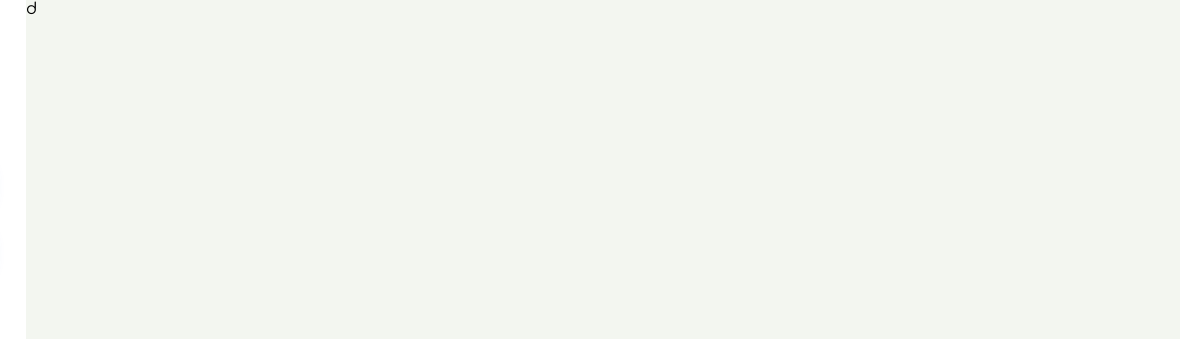
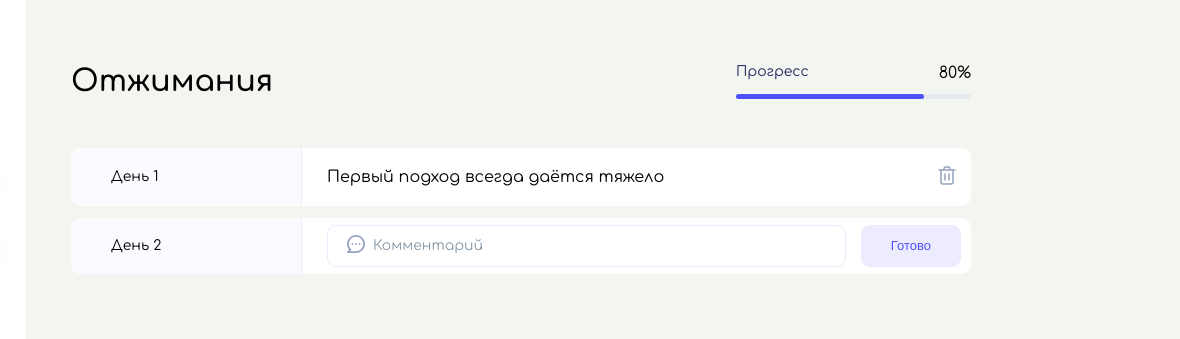
Before and after one commit to Vekpoc1337/Habit-Tracker, a plain HTML site: page index.html in a window 1280 px wide. Shown: the top 339 px of the page, 100-1280 px from the left. Drawn offline with Linux system fonts and the light colour scheme.

Commit message:
Add layout

```diff
--- a/index.html
+++ b/index.html
@@ -34,7 +34,47 @@
                     </button>
                 </nav>
             </div>
-            <div class="content">d</div>
+            <div class="content">
+                <header>
+                    <h1>Отжимания</h1>
+                    <div class="progress">
+                        <div class="progress__text">
+                            <div class="progress__name">Прогресс</div>
+                            <div class="progress__percent">80%</div>
+                        </div>
+                        <div class="progress__bar">
+                            <div class="progress__cover-bar"></div>
+                        </div>
+                    </div>
+                </header>
+                <main>
+                    <div class="habbit">
+                        <div class="habbit__day">День 1</div>
+                        <div class="habbit__comment">
+                            Первый подход всегда даётся тяжело
+                        </div>
+                        <button class="habbit__delete">
+                            <img src="images/delete.svg" alt="Удалить" />
+                        </button>
+                    </div>
+                    <div class="habbit">
+                        <div class="habbit__day">День 2</div>
+                        <form class="habbit__form">
+                            <input
+                                class="input_icon"
+                                type="text"
+                                placeholder="Комментарий"
+                            />
+                            <img
+                                class="input__icon"
+                                src="images/comment.svg"
+                                alt="Комментарий"
+                            />
+                            <button class="btn">Готово</button>
+                        </form>
+                    </div>
+                </main>
+            </div>
         </div>
         <script src="scripts/app.js"></script>
     </body>
--- a/styles/main.css
+++ b/styles/main.css
@@ -4,8 +4,38 @@
 
 body {
     font-family: "Comfortaa", sans-serif;
+    font-weight: 400;
     margin: 0;
     background-color: #f3f6f0;
+}
+header {
+    display: flex;
+    justify-content: space-between;
+    align-items: center;
+}
+
+main {
+    margin-top: 30px;
+}
+
+input {
+    background: #fff;
+    border: 1px solid #e7ebfb;
+    border-radius: 9px;
+    padding: 12px 20px;
+    font-family: "Comfortaa", sans-serif;
+    font-weight: 400;
+    font-size: 14px;
+    line-height: 16px;
+    flex: 1;
+}
+
+input::placeholder {
+    color: #8899a8;
+}
+
+button:hover {
+    background: #d1cff0;
 }
 
 .app {
@@ -59,5 +89,118 @@
     cursor: pointer;
 }
 .menu__add:hover {
-    background: #efebff;
+    background: #eff2ff;
 }
+
+.content {
+    padding: 45px;
+    min-width: 900px;
+}
+
+h1 {
+    font-size: 30px;
+    line-height: 33px;
+    color: #000;
+}
+
+.progress {
+    display: flex;
+    flex-direction: column;
+    gap: 12px;
+    min-width: 235px;
+}
+
+.progress__text {
+    display: flex;
+    justify-content: space-between;
+}
+.progress__name {
+    font-size: 14px;
+    line-height: 16px;
+    color: #232360;
+}
+.progress_percent {
+    font-size: 12px;
+    line-height: 13px;
+    color: #768395;
+}
+
+.progress__bar {
+    width: 100%;
+    background: #e6e9ed;
+    border-radius: 4px;
+    height: 5px;
+    position: relative;
+}
+
+.progress__cover-bar {
+    position: absolute;
+    width: 80%;
+    height: 5px;
+    border-radius: 4px;
+    background: #5051f9;
+}
+
+.habbit {
+    background: #fff;
+    border-radius: 10px;
+    display: flex;
+    align-items: center;
+    margin-bottom: 12px;
+}
+
+.habbit__day {
+    background: #fbfaff;
+    border-radius: 10px 0 0 10px;
+    border-right: 1px solid #e7ebfb;
+    font-size: 14px;
+    line-height: 16px;
+    padding: 20px 40px;
+    min-width: 150px;
+}
+.habbit__comment {
+    font-size: 16px;
+    line-height: 18px;
+    padding: 20px 25px;
+}
+
+.habbit__delete {
+    margin-left: auto;
+    margin-right: 10px;
+    background: none;
+    border: none;
+    cursor: pointer;
+    border: 5px;
+    padding: 2px;
+}
+
+.habbit__delete:hover {
+    background: #eff2ff;
+}
+.habbit__form {
+    display: flex;
+    gap: 15px;
+    width: 100%;
+    padding: 0px 10px 0 25px;
+    position: relative;
+}
+
+.btn {
+    background: #edecfe;
+    border-radius: 9px;
+    border: none;
+    font-size: 13px;
+    line-height: 14px;
+    color: #5051f9;
+    padding: 14px 30px;
+    cursor: pointer;
+}
+
+.input_icon {
+    padding-left: 45px;
+}
+.input__icon {
+    position: absolute;
+    top: 10px;
+    left: 45px;
+}
```
Also changed, not shown: images/comment.svg (added), images/delete.svg (added).
